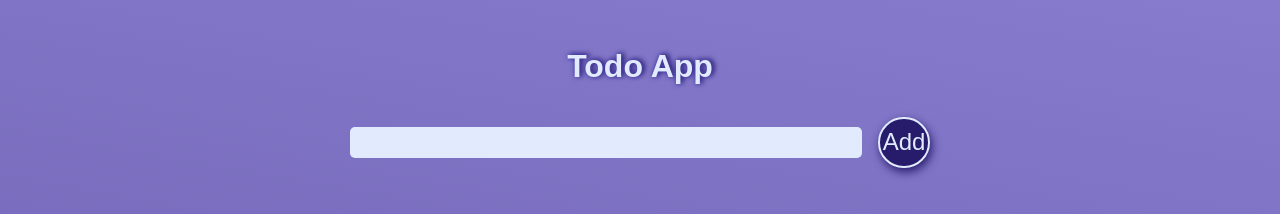
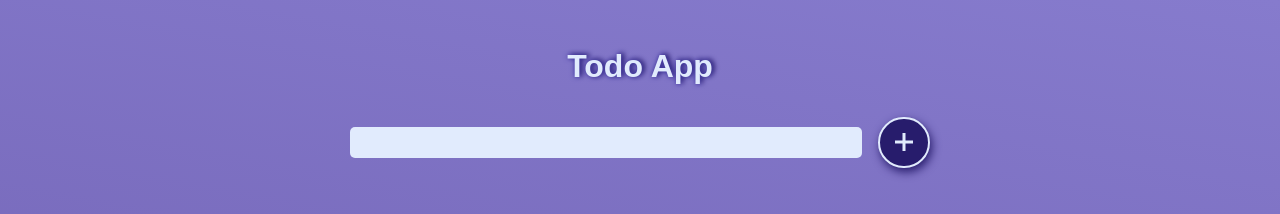
Before and after one commit to spiism/react-to-do-list-redux, a React (Create React App) app: page / in a window 1280 px wide. Shown: the top 214 px of the page. Built offline with nearby package versions, Linux system fonts and the light colour scheme; a web font is replaced by a local one.

Commit message:
button icon

```diff
--- a/src/components/Todos.js
+++ b/src/components/Todos.js
@@ -6,7 +6,7 @@ import {
   removeTodos,
   updateTodos,
 } from "../redux/reducer";
-import App from "./../App";
+import { GoPlus } from "react-icons/go";
 
 const mapStateToPros = (state) => {
   return {
@@ -64,7 +64,7 @@ const Todos = (props) => {
           })
         }
       >
-        Add
+        <GoPlus />
       </button>
       <br />
 
```
